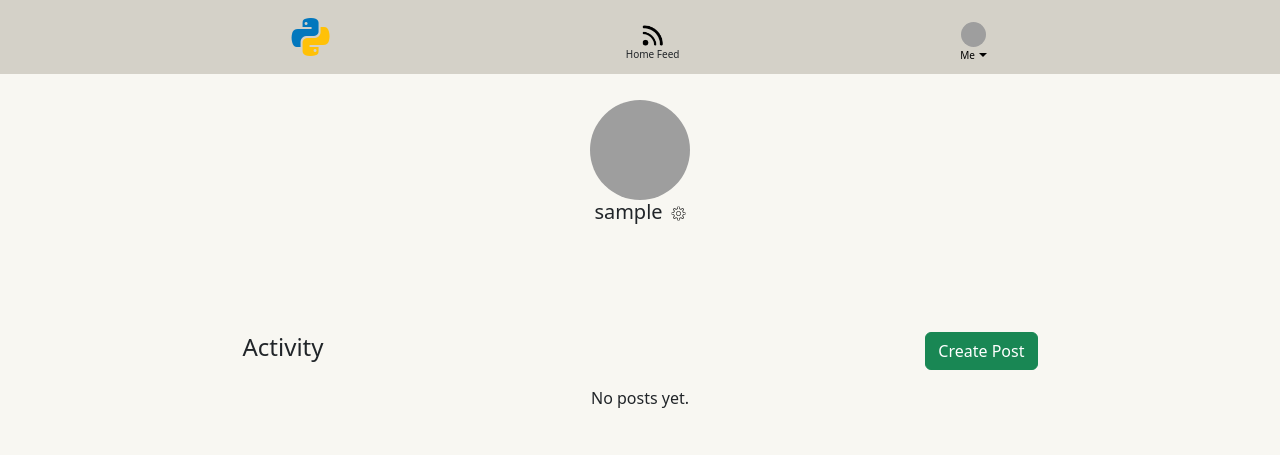
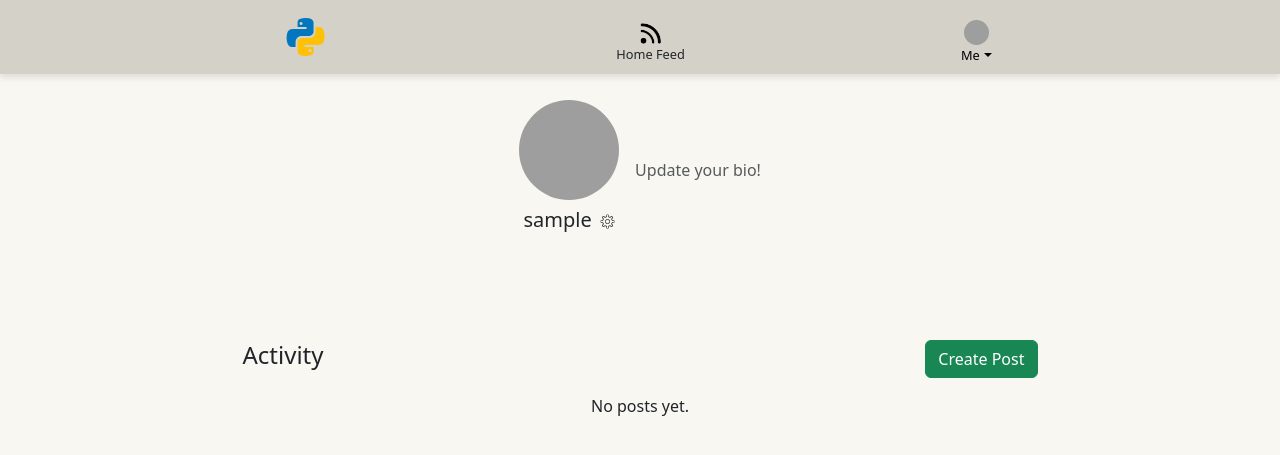
Before and after one commit to jackiedallas/django-blog-website, a Django app: a page that uses blog_website/blog/templates/blog/profile.html in a window 1280 px wide. Shown: the top 455 px of the page. Run offline with Django 5.2, Linux system fonts and the light colour scheme; the visitor is signed in with stand-in values (Sample User, id 1); data comes from the database, SQL or seed files in the repository; data that the repository does not hold is empty; grey boxes are pictures that could not be loaded.

Commit message:
fixed settings icon position

```diff
--- a/blog_website/blog/static/blog/css/styles.css
+++ b/blog_website/blog/static/blog/css/styles.css
@@ -1,42 +1,93 @@
+/*  Light Background */
 body {
     background-color: #F8F7F2;
 }
 
+/*  Navbar Styling */
 .navbar {
     background-color: #D4D1C8;
+    box-shadow: 0px 4px 6px rgba(0, 0, 0, 0.1);  /*  Adds a soft shadow */
 }
 
+/*  Align Profile Dropdown Properly */
 #profileDropdown {
     display: flex;
     align-items: center;
-
 }
 
-#me-dropdown {
-    font-size: x-small;
-    flex: auto;
+/*  Smaller Font for "Me" and "Home Feed" */
+#me-dropdown,
+#home-feed {
+    font-size: 0.8rem;  /*  More consistent small font */
+    font-weight: 500;
 }
 
-#home-feed {
-    font-size: x-small;
-    flex: auto;
-    /* text-align: center; */
+/*  Evenly Spaced Navbar Items */
+#position-nav-items {
+    justify-content: space-evenly;
+    align-items: center;  /*  Ensures all items align vertically */
 }
 
-#position-nav-items {
-    justify-content: space-evenly;
-}
-
+/*  Fix Navbar Dropdown Alignment */
 .position-nav-link-dropdown {
     padding-top: 10px;
 }
 
+/*  Card Styling */
 .card {
     background-color: #FEFDFB;
+    border-radius: 8px;  /*  Adds rounded corners */
+    box-shadow: 0px 2px 4px rgba(0, 0, 0, 0.05);  /*  Subtle shadow for depth */
 }
 
-#top-profile-div, #top-home-div {
+/*  Profile & Home Section Spacing */
+#top-profile-div,
+#top-home-div {
     margin-top: 100px;
     margin-bottom: 100px;
+    display: flex;
+    align-items: center;
+    justify-content: center;  /*  Centers content horizontally */
+}
+
+/*  Profile Section Layout */
+#top-profile-div {
+    display: flex;
+    align-items: center;
+    justify-content: center;
+    flex-wrap: wrap;  /*  Prevents breaking on smaller screens */
+}
+
+/*  Keeps Profile Image, Username, and Bio in One Line */
+.top-profile-div-child {
+    display: flex;
+    flex-direction: column;
     align-items: center;
 }
+
+/*  Ensures Bio Stays on the Right */
+.flex-grow-1 {
+    max-width: 65%;  /*  Limits bio width to prevent overflow */
+}
+
+/*  Fix Button Alignment in Profile Dropdown */
+.dropdown-menu .dropdown-item form {
+    display: inline;
+}
+
+/*  Ensures Modals Look Clean */
+.modal-content {
+    border-radius: 10px;  /*  Slight rounding for modern UI */
+    box-shadow: 0px 4px 8px rgba(0, 0, 0, 0.1); /*  Adds depth */
+}
+
+/*  Fix Create Post Button Alignment */
+#top-home-div .btn,
+#top-profile-div .btn {
+    float: right;  /*  Ensures button aligns properly */
+}
+
+/*  Improve Spacing for Feed */
+#top-home-div h4 {
+    margin-bottom: 10px;
+}
--- a/blog_website/blog/templates/blog/home.html
+++ b/blog_website/blog/templates/blog/home.html
@@ -15,7 +15,7 @@
 
     <div class="container">
         <div class="row justify-content-center">
-            <div class="col-md-9">  <!-- ✅ Ensures the same width as profile & activity sections -->
+            <div class="col-md-9">  <!--  Ensures the same width as profile & activity sections -->
                 <div class="d-flex justify-content-between align-items-center mb-3">
                     <h4 class="text-start">Feed</h4>
                     <button class="btn btn-success" data-bs-toggle="modal" data-bs-target="#createPostModal">Create Post</button>
--- a/blog_website/blog/templates/blog/profile.html
+++ b/blog_website/blog/templates/blog/profile.html
@@ -6,25 +6,31 @@
 
     <div class="container">
         <div class="row justify-content-center">
-            <div class="col-md-6" id="top-profile-div">  <!-- ✅ Now same width as Activity section -->
-                <div class="row">
-                    <div class="col d-flex flex-column align-items-center top-profile-div-child">
-                        <img src="{{ profile.profile_picture.url }}" class="rounded-circle" alt="Profile Picture" height="100" width="100">
-                        <div class="d-flex">
+            <div class="col-md-6" id="top-profile-div">
+                <div class="d-flex align-items-center">
+
+                    <!--  Profile Picture & Username -->
+                    <div class="d-flex flex-column align-items-center me-3 top-profile-div-child">
+                        <img src="{{ profile.profile_picture.url }}" class="rounded-circle mb-2" alt="Profile Picture" height="100" width="100">
+
+                        <div class="d-flex align-items-center">
                             <h5 class="me-1">{{ user.username }}</h5>
-                            <a href="{% url 'profile_settings' %}" class="ms-1"><img src="{% static 'blog/images/settings-icon.png' %}" alt="settings" height="15" width="15"></a>
+                            <a href="{% url 'profile_settings' %}" class="ms-1 mb-2">
+                                <img src="{% static 'blog/images/settings-icon.png' %}" alt="settings" height="15" width="15">
+                            </a>
                         </div>
+                    </div>
 
+                    <!--  User Bio (Expands to Fill Remaining Space) -->
+                    <div class="flex-grow-1 text-start">
+                        <p class="mb-0 text-muted">{{ profile.bio|default:"Update your bio!" }}</p>
                     </div>
-                    <!-- <div class="col d-flex justify-content-end align-items-center top-profile-div-child">
-                        {% if user == request.user %}
-                            <a href="{% url 'profile_settings' %}" class="btn btn-primary">Edit Profile</a>
-                        {% endif %}
-                    </div> -->
+
                 </div>
             </div>
         </div>
     </div>
+
 
 
     <!-- <hr> -->
@@ -53,7 +59,7 @@
 
 
 </div>
-<!-- ✅ Create Post Modal -->
+<!--  Create Post Modal -->
 <div class="modal fade" id="createPostModal" tabindex="-1" aria-labelledby="createPostModalLabel" aria-hidden="true">
     <div class="modal-dialog">
         <div class="modal-content">
@@ -62,7 +68,7 @@
                 <button type="button" class="btn-close" data-bs-dismiss="modal" aria-label="Close"></button>
             </div>
             <div class="modal-body">
-                <!-- ✅ Post Form Inside Modal -->
+                <!--  Post Form Inside Modal -->
                 <form method="POST" action="{% url 'create_post' %}">
                     {% csrf_token %}
                     <input type="hidden" name="next" value="{% url 'profile' user.username %}">
--- a/blog_website/blog/views.py
+++ b/blog_website/blog/views.py
@@ -37,19 +37,19 @@ def home(request):
 def profile(request, username):
     """View to display and update user profile."""
     user = get_object_or_404(User, username=username)
-    profile, created = Profile.objects.get_or_create(user=user)  # ✅ Ensure profile exists
+    profile, created = Profile.objects.get_or_create(user=user)  #  Ensure profile exists
     posts = Post.objects.filter(author=user).order_by('-created_at')
 
-    form = None  # ✅ Ensure form is always defined
+    form = None  #  Ensure form is always defined
 
     if request.user == user:
         if request.method == 'POST':
-            form = ProfileUpdateForm(request.POST, request.FILES, instance=profile)  # ✅ Handle image uploads
+            form = ProfileUpdateForm(request.POST, request.FILES, instance=profile)  #  Handle image uploads
             if form.is_valid():
                 form.save()
-                return redirect('profile', username=user.username)  # ✅ Refresh profile page
+                return redirect('profile', username=user.username)  #  Refresh profile page
         else:
-            form = ProfileUpdateForm(instance=profile)  # ✅ Assign form even if no submission
+            form = ProfileUpdateForm(instance=profile)  #  Assign form even if no submission
 
     return render(request, 'blog/profile.html', {'user': user, 'profile': profile, 'posts': posts, 'form': form})
 
@@ -71,20 +71,20 @@ def profile_settings(request):
 def post_detail(request, slug):
     """View to display a full blog post and its comments."""
     post = get_object_or_404(Post, slug=slug)
-    comments = post.comments.filter(approved=True).order_by('-created_at')  # ✅ Get approved comments
+    comments = post.comments.filter(approved=True).order_by('-created_at')  #  Get approved comments
     form = CommentForm()
 
     if request.method == "POST":
-        if request.user.is_authenticated:  # ✅ Ensure user is logged in before posting a comment
+        if request.user.is_authenticated:  #  Ensure user is logged in before posting a comment
             form = CommentForm(request.POST)
             if form.is_valid():
                 comment = form.save(commit=False)
                 comment.post = post
-                comment.author = request.user  # ✅ Assign the logged-in user as the author
+                comment.author = request.user  #  Assign the logged-in user as the author
                 comment.save()
-                return redirect('post_detail', slug=post.slug)  # ✅ Refresh page after submission
+                return redirect('post_detail', slug=post.slug)  #  Refresh page after submission
         else:
-            return redirect('login')  # ✅ Redirect unauthenticated users to login before commenting
+            return redirect('login')  #  Redirect unauthenticated users to login before commenting
 
     return render(request, 'blog/post_detail.html', {'post': post, 'comments': comments, 'form': form})
 
```
